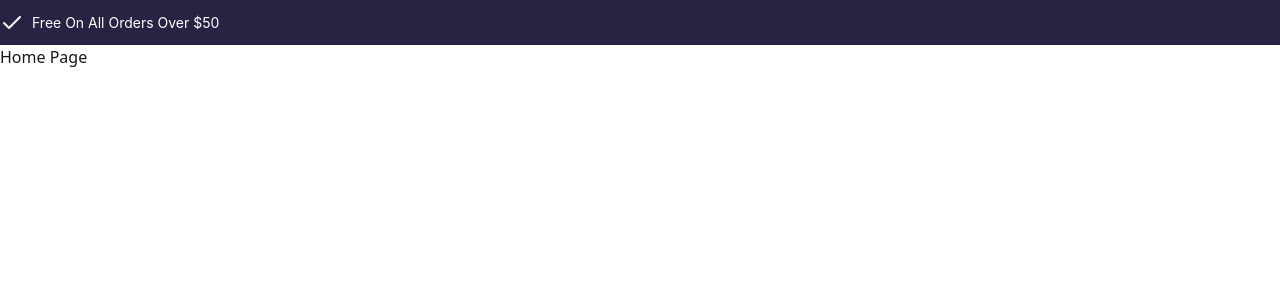
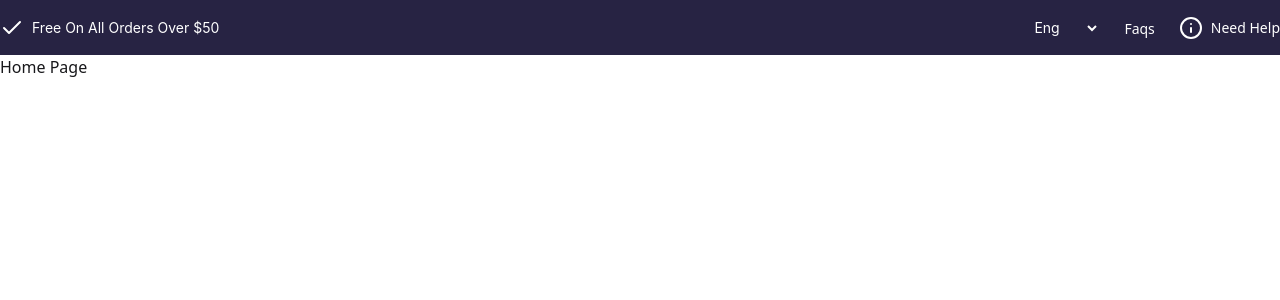
Before and after one commit to bdancost/ecommerce_app, a React (Vite) app: page / in a window 1280 px wide. Shown: the top 300 px of the page. Built offline with nearby package versions, Linux system fonts and the light colour scheme.

Commit message:
Configurando o Navbar

```diff
--- a/src/Components/Navbar/Navbar.jsx
+++ b/src/Components/Navbar/Navbar.jsx
@@ -1,14 +1,36 @@
-import { Armchair, Check } from "lucide-react";
+import { Armchair, Check, Info } from "lucide-react";
 import { Link } from "react-router";
 
 const Navbar = () => {
   return (
     <div>
-      <div className="navbar_top flex items-center justify-center bg-[#272343] h-[45px] w-full">
-        <div className="lg:container">
+      {/* navbar top */}
+      <div className="navbar_top flex items-center justify-center bg-[#272343] h-[55px] w-full">
+        <div className="lg:container flex justify-between items-center">
           <p className="flex items-center gap-2 text-sm font-inter font-normal text-white capitalize">
             <Check /> Free on all orders over $50
           </p>
+          <div className="navbar_top_right flex items-center gap-6">
+            <select
+              defaultValue="Server location"
+              className="bg-none h-[30px] w-[70px] text-sm font-inter fonr-normal capitalize text-white"
+            >
+              <option>eng</option>
+              <option>bangla</option>
+            </select>
+            <button>
+              {" "}
+              <Link className="text-sm text-white font-normal capitalize">
+                Faqs
+              </Link>
+            </button>
+            <button>
+              {" "}
+              <Link className="flex items-center gap-2 text-sm text-white font-normal capitalize">
+                <Info /> need help
+              </Link>
+            </button>
+          </div>
         </div>
       </div>
     </div>
```
